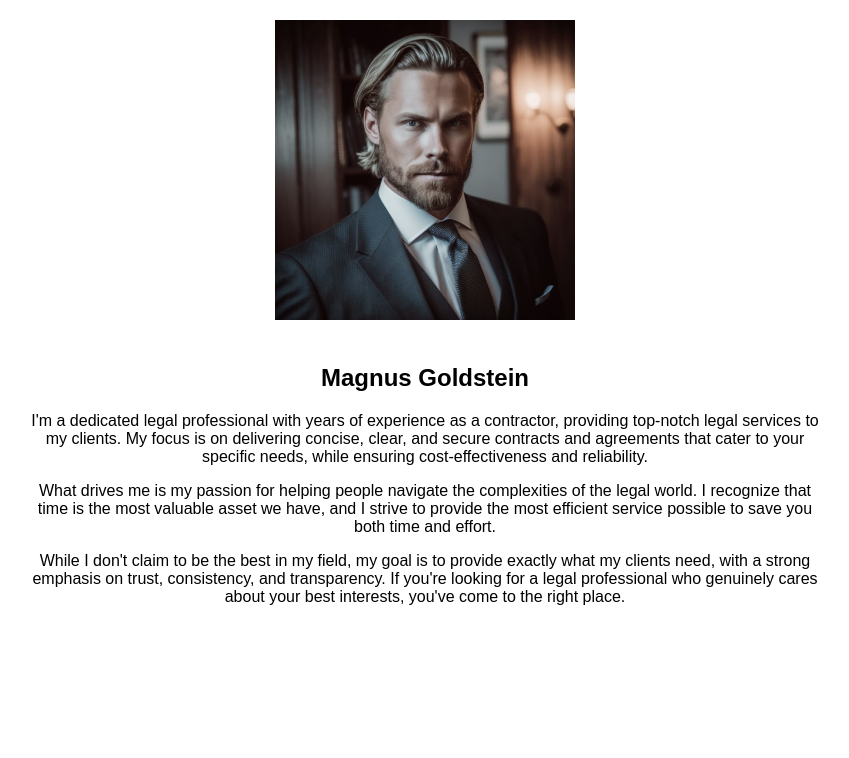
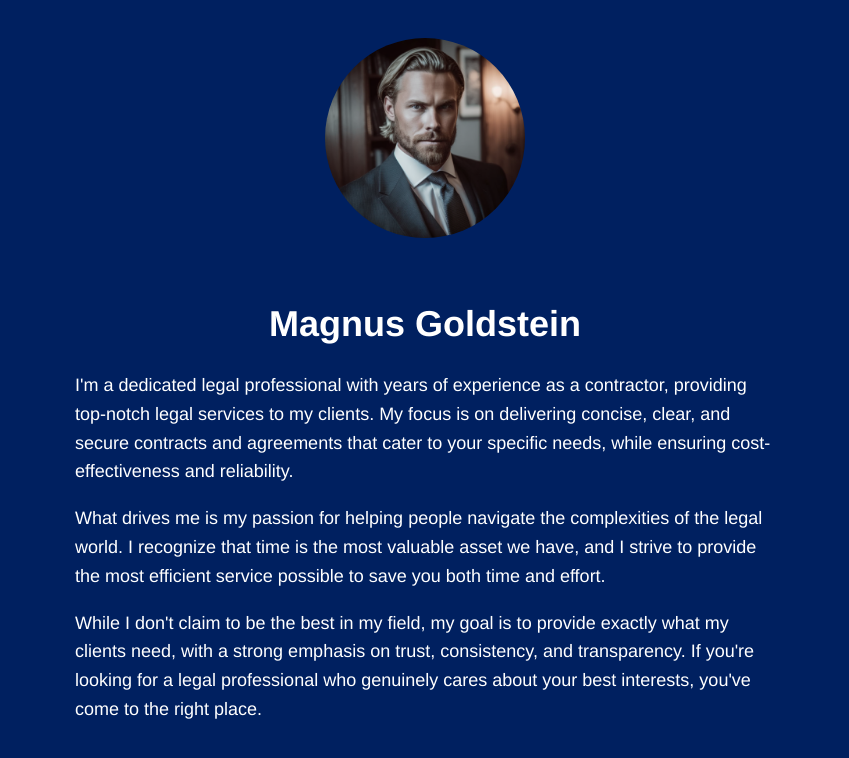
Before and after one commit to Willuminati/magnusgoldstein, a plain HTML site: page index.html in a window 1280 px wide. Shown: the whole page, without its empty margins (215-1064 px from the left). Drawn offline with Linux system fonts and the light colour scheme.

Commit message:
Update design for Kirkland & Ellis

```diff
--- a/index.html
+++ b/index.html
@@ -5,7 +5,6 @@
   <meta name="viewport" content="width=device-width, initial-scale=1.0">
   <link rel="stylesheet" href="style.css">
   <title>Magnus Goldstein - Legal Professional</title>
-  <link rel="stylesheet" href="style.css">
 </head>
 <body>
   <div class="container">
--- a/style.css
+++ b/style.css
@@ -1,20 +1,38 @@
 body {
-  font-family: Arial, sans-serif;
-  max-width: 800px;
+  font-family: 'Helvetica Neue', Arial, sans-serif;
+  background-color: #002060;
+  color: #fff;
+  line-height: 1.6;
+  padding: 30px 0;
+}
+
+.container {
+  max-width: 700px;
   margin: 0 auto;
-  padding: 20px;
   text-align: center;
+  padding: 0 20px;
 }
 
 #portrait {
-  width: 100%;
-  max-width: 300px;
+  width: 200px;
   height: auto;
+  border-radius: 50%;
   margin-bottom: 20px;
 }
 
-@media (max-width: 480px) {
-  body {
-    font-size: 14px;
-  }
+h1 {
+  font-size: 36px;
+  margin-bottom: 5px;
 }
+
+h2 {
+  font-size: 18px;
+  font-weight: normal;
+  margin-bottom: 30px;
+  color: #a6d2ff;
+}
+
+p {
+  font-size: 18px;
+  text-align: left;
+}
```
